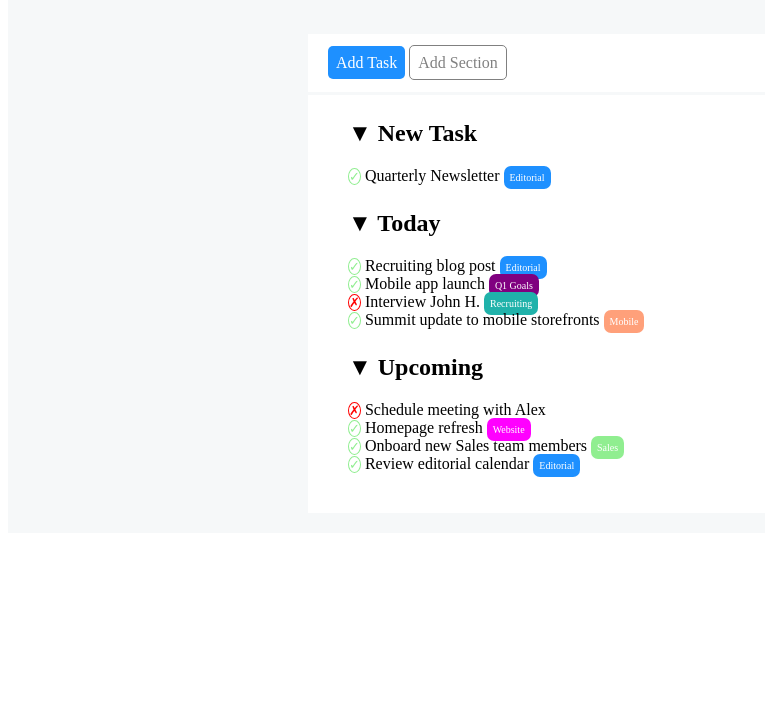
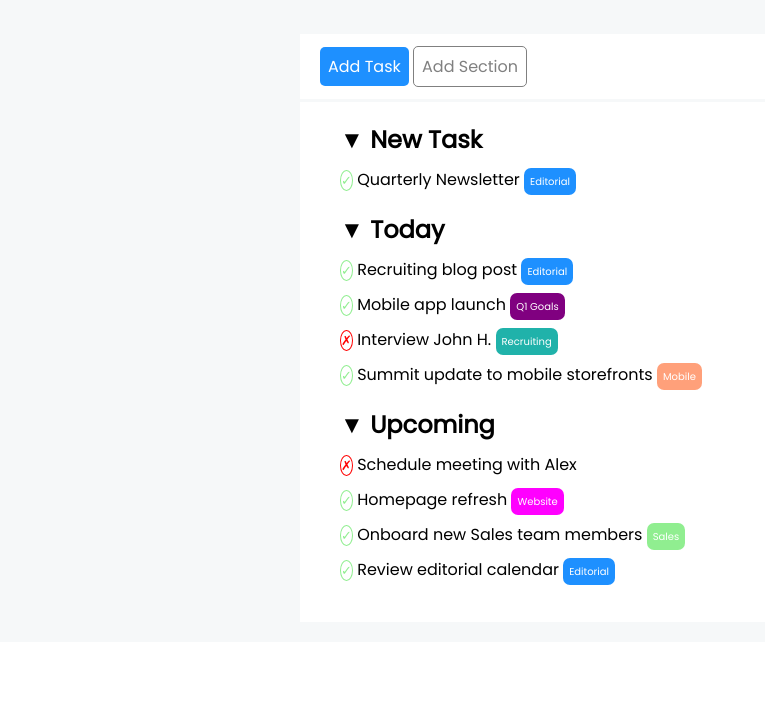
Before and after one commit to Gutierrez-Pool/html-css-toboolist, a plain HTML site: page index.html in a window 1280 px wide. Shown: the part 89-800 px from the top of the page, without its empty margins (0-765 px from the left). Drawn offline with Linux system fonts and the light colour scheme.

Commit message:
aggiunta style font

```diff
--- a/css/style.css
+++ b/css/style.css
@@ -1,5 +1,12 @@
+* {
 
+    box-sizing: border-box;
+    margin: 0;
+}
 
+body{
+    font-family: 'Poppins', sans-serif;
+}
 /* navbar */
 
 h1 {
@@ -50,10 +57,11 @@ header {
 
 
 
-/* New Task */
+/* Task */
 
 h2 {
-    margin-top: 25px;
+    margin-top: 20px;
+    margin-bottom: 10px;
 }
 
 .check {
@@ -72,11 +80,15 @@ h2 {
     border: red 1px solid;
 }
 
+.prova{
+    margin-inline: 40px;
+    margin-bottom: 40px;
+}
+
 .task{
-    margin-inline: 40px;
-    padding-bottom: 40px;
+    margin-bottom: 10px;
 }
-/* Fine New Task */
+/* Task */
 
 
 
--- a/index.html
+++ b/index.html
@@ -4,6 +4,10 @@
 <head>
     <meta charset="UTF-8">
     <meta name="viewport" content="width=device-width, initial-scale=1.0">
+
+    <link rel="preconnect" href="https://fonts.googleapis.com">
+    <link rel="preconnect" href="https://fonts.gstatic.com" crossorigin>
+    <link href="https://fonts.googleapis.com/css2?family=Poppins&display=swap" rel="stylesheet">
 
     <title>Toboolist</title>
 
@@ -28,14 +32,14 @@
         <!-- Fine Tasti -->
 
 
-        <div  class="task">
+        <div  class="prova">
             <!-- New task -->
             <div>
                 <div>
-                    <h2> &#x25BC; New Task</h2>
+                    <h2>&#x25BC; New Task</h2>
                 </div>
 
-                <div>
+                <div class="task">
                     <span class="check">&check;</span>
                     <span>Quarterly Newsletter</span>
                     <span class="etichetta editorial">Editorial</span>
@@ -50,24 +54,24 @@
                     <h2> &#x25BC; Today</h2>
                 </div>
 
-                <div>
+                <div class="task">
                     <span class="check">&check;</span>
                     <span>Recruiting blog post</span>
                     <span class="etichetta editorial">Editorial</span>
                 </div>
 
-                <div>
+                <div class="task">
                     <span class="check">&check;</span>
                     <span>Mobile app launch</span>
                     <span class="etichetta goals">Q1 Goals</span>
                 </div>
-                <div>
+                <div class="task">
                     <span class="cross">&cross;</span>
                     <span>Interview John H.</span>
                     <span class="etichetta recruiting">Recruiting</span>
                 </div>
 
-                <div>
+                <div class="task">
                     <span class="check">&check;</span>
                     <span>Summit update to mobile storefronts</span>
                     <span class="etichetta mobile">Mobile</span>
@@ -83,23 +87,23 @@
                     <h2> &#x25BC; Upcoming</h2>
                 </div>
 
-                <div>
+                <div class="task">
                     <span class="cross">&cross;</span>
                     <span>Schedule meeting with Alex</span>
                 </div>
 
-                <div>
+                <div class="task">
                     <span class="check">&check;</span>
                     <span>Homepage  refresh</span>
                     <span class="etichetta website">Website</span>
                 </div>
-                <div>
+                <div class="task">
                     <span class="check">&check;</span>
                     <span>Onboard new Sales team members</span>
                     <span class="etichetta sales">Sales</span>
                 </div>
 
-                <div>
+                <div class="task">
                     <span class="check">&check;</span>
                     <span>Review editorial calendar</span>
                     <span class="etichetta editorial">Editorial</span>
```
